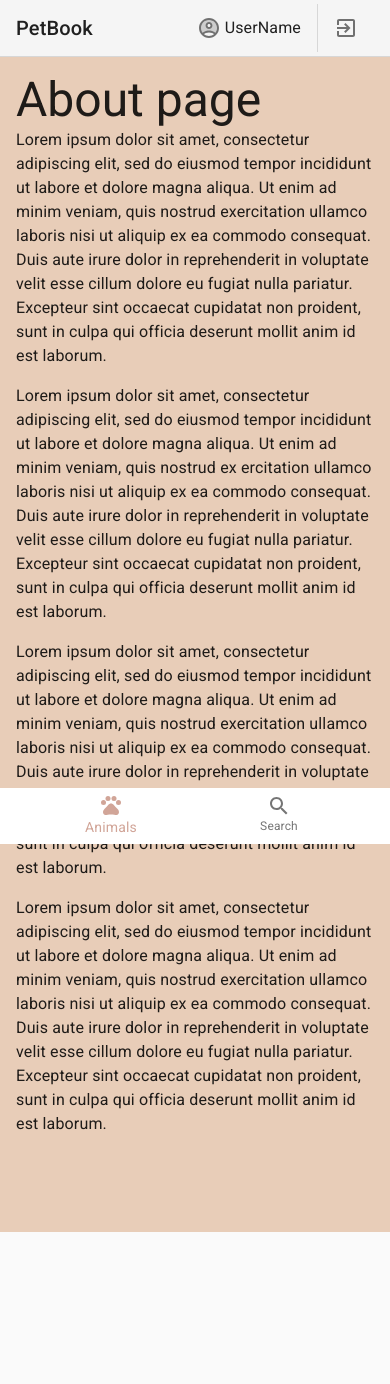
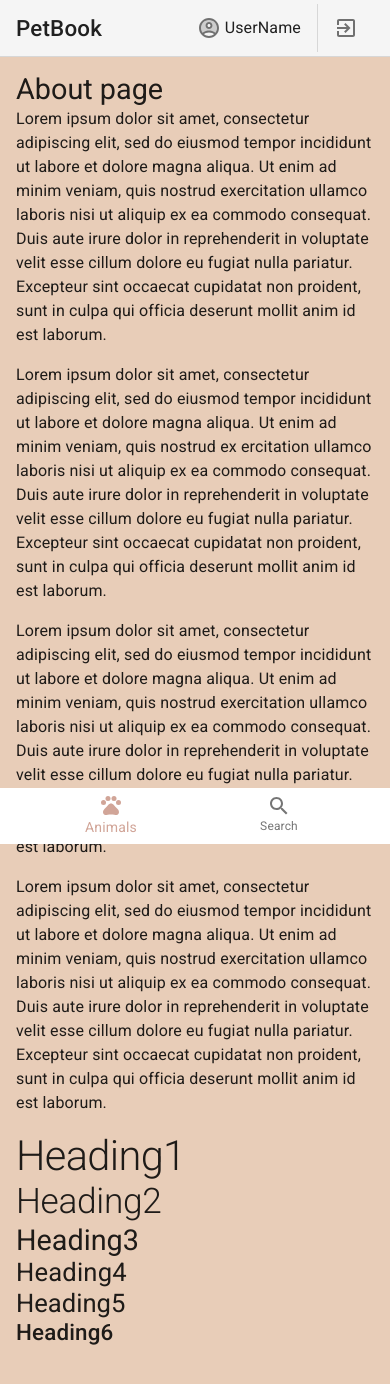
Before and after one commit to pets-oss/pets-front, a React (Create React App) app: page /about in a window 390 px wide. Shown: the top 1384 px of the page. Before the commit the page ends 1232 px from the top, so only its background shows below. Built offline with nearby package versions, Linux system fonts and the light colour scheme; what graphql.macro would draw is missing.

Commit message:
add responsive typography to theme settings

```diff
--- a/src/pages/About.tsx
+++ b/src/pages/About.tsx
@@ -36,6 +36,24 @@ function About() {
                 fugiat nulla pariatur. Excepteur sint occaecat cupidatat non proident, sunt in culpa qui officia
                 deserunt mollit anim id est laborum.
             </Typography>
+            <Typography variant="h1" component="h1">
+                Heading1
+            </Typography>
+            <Typography variant="h2" component="h2">
+                Heading2
+            </Typography>
+            <Typography variant="h3" component="h3">
+                Heading3
+            </Typography>
+            <Typography variant="h4" component="h4">
+                Heading4
+            </Typography>
+            <Typography variant="h5" component="h5">
+                Heading5
+            </Typography>
+            <Typography variant="h6" component="h6">
+                Heading6
+            </Typography>
         </div>
     );
 }
--- a/src/theme.ts
+++ b/src/theme.ts
@@ -1,6 +1,6 @@
 import { createMuiTheme } from '@material-ui/core/styles';
 
-const theme = createMuiTheme({
+const defaultTheme = createMuiTheme({
     palette: {
         primary: {
             light: '#ffd6c9',
@@ -13,7 +13,56 @@ const theme = createMuiTheme({
             dark: '#002115',
         },
     },
+});
+const { breakpoints } = defaultTheme;
+
+const theme = {
+    ...defaultTheme,
     overrides: {
+        MuiTypography: {
+            h1: {
+                fontSize: '3rem',
+                lineHeight: 1.2,
+                [breakpoints.down('sm')]: {
+                    fontSize: '2.6rem',
+                },
+            },
+            h2: {
+                fontSize: '2.6rem',
+                lineHeight: 1.2,
+                [breakpoints.down('sm')]: {
+                    fontSize: '2.2rem',
+                },
+            },
+            h3: {
+                fontSize: '2.2rem',
+                lineHeight: 1.2,
+                [breakpoints.down('sm')]: {
+                    fontSize: '1.8rem',
+                },
+            },
+            h4: {
+                fontSize: '1.8rem',
+                lineHeight: 1.2,
+                [breakpoints.down('sm')]: {
+                    fontSize: '1.6rem',
+                },
+            },
+            h5: {
+                fontSize: '1.8rem',
+                lineHeight: 1.2,
+                [breakpoints.down('sm')]: {
+                    fontSize: '1.6rem',
+                },
+            },
+            h6: {
+                fontSize: '1.6rem',
+                lineHeight: 1.2,
+                [breakpoints.down('sm')]: {
+                    fontSize: '1.4rem',
+                },
+            },
+        },
         MuiListItemIcon: {
             root: {
                 minWidth: 'auto',
@@ -22,6 +71,6 @@ const theme = createMuiTheme({
             },
         },
     },
-});
+};
 
 export default theme;
```
